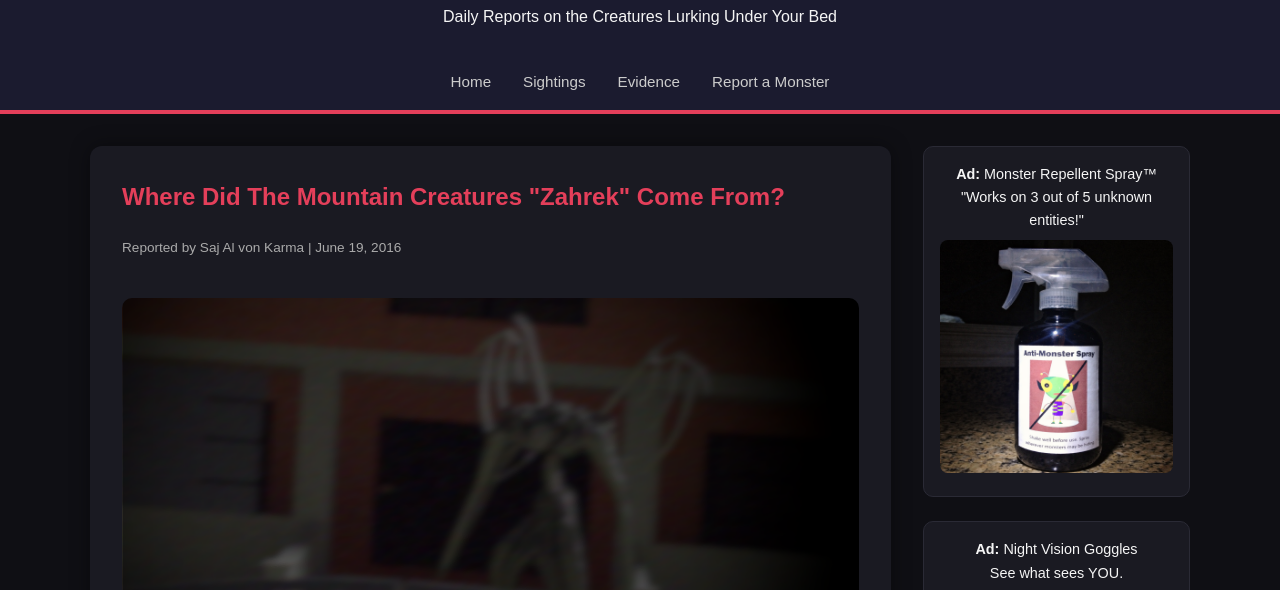
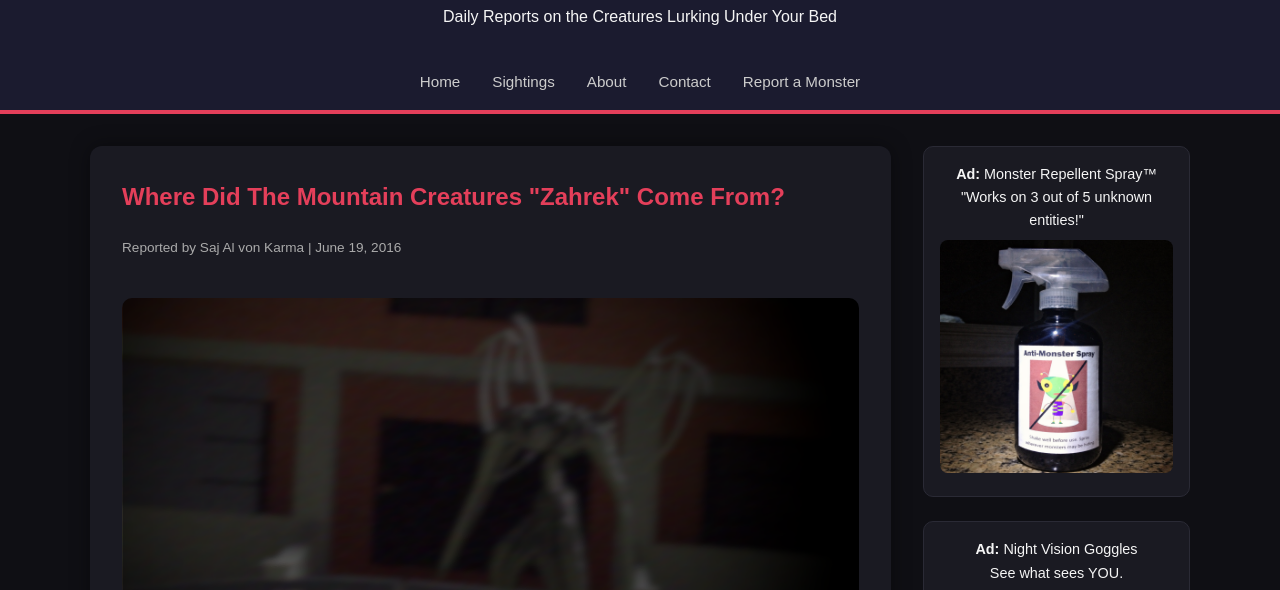
Before and after one commit to kurasekuwa/cryptid-chronicle, a plain HTML site: page index.html in a window 1280 px wide. Shown: the part 138-728 px from the top of the page. Drawn offline with Linux system fonts and the light colour scheme.

Commit message:
Update index.html

```diff
--- a/index.html
+++ b/index.html
@@ -16,7 +16,8 @@
     <nav>
       <a onclick="openModal()">Home</a>
       <a onclick="openModal()">Sightings</a>
-      <a onclick="openModal()">Evidence</a>
+      <a onclick="openModal()">About</a>
+      <a onclick="openModal()">Contact</a>
       <a href="#report">Report a Monster</a>
     </nav>
   </header>
```
